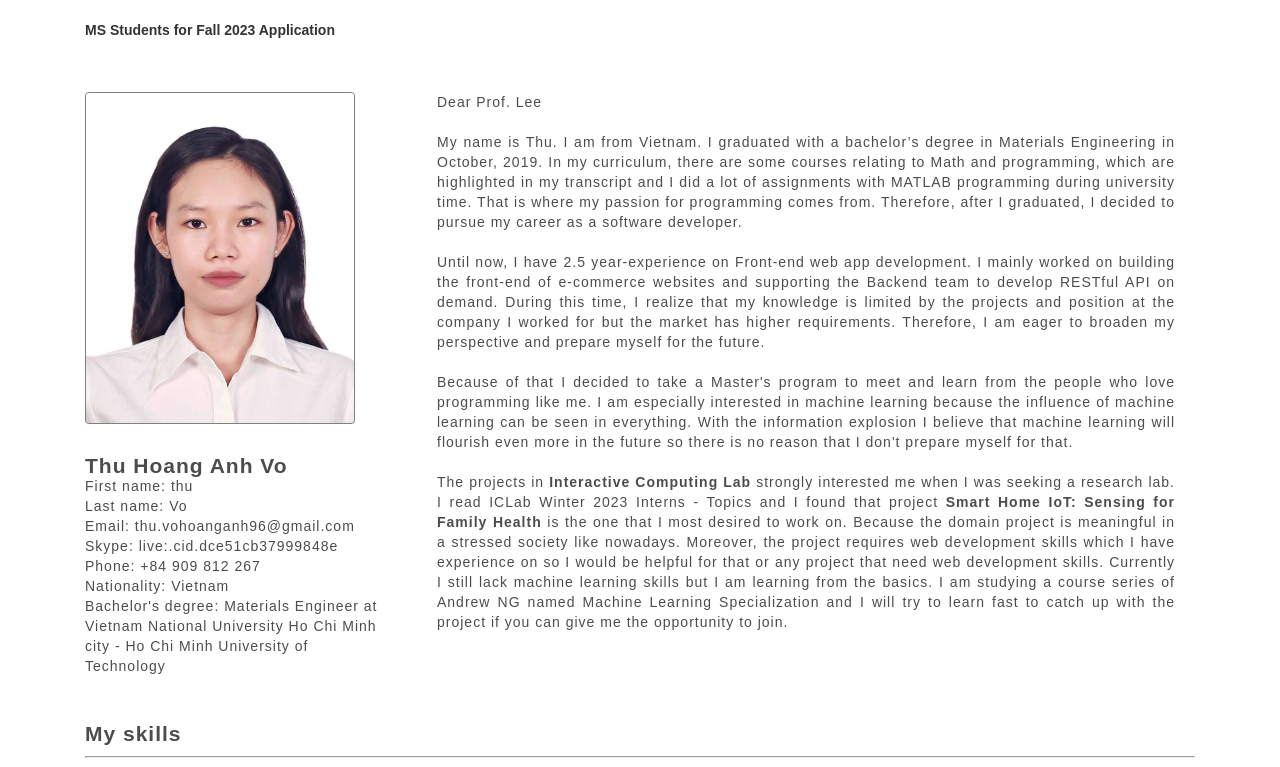
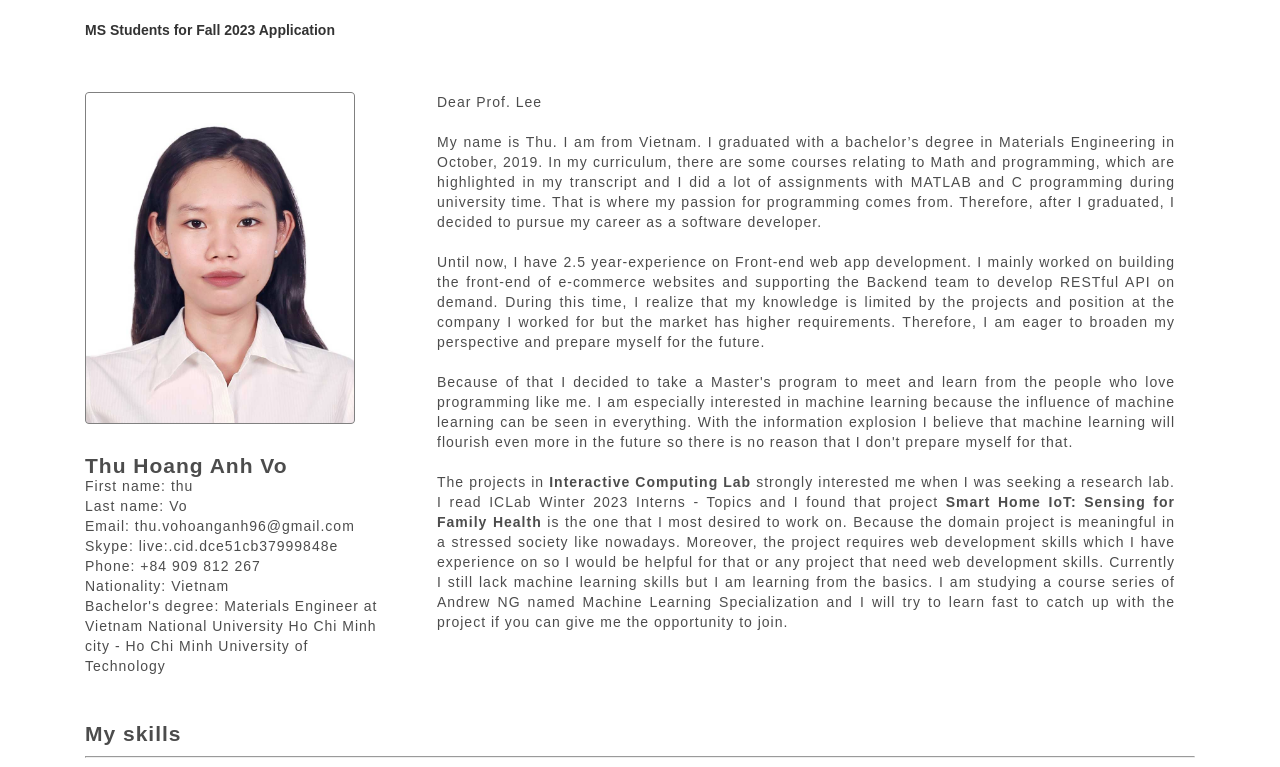
Before and after one commit to anhthuvo/resume, a plain HTML site: page index.html in a window 1280 px wide. Shown: the top 767 px of the page. Drawn offline with nearby package versions, Linux system fonts and the light colour scheme; a web font is replaced by a local one.

Commit message:
Edit text

```diff
--- a/index.html
+++ b/index.html
@@ -48,7 +48,7 @@
             degree in Materials Engineering in October, 2019. In my curriculum,
             there are some courses relating to Math and programming, which are
             highlighted in my transcript and I did a lot of assignments with
-            MATLAB programming during university time. That is where my passion
+            MATLAB and C programming during university time. That is where my passion
             for programming comes from. Therefore, after I graduated, I decided
             to pursue my career as a software developer.
           </p>
```
